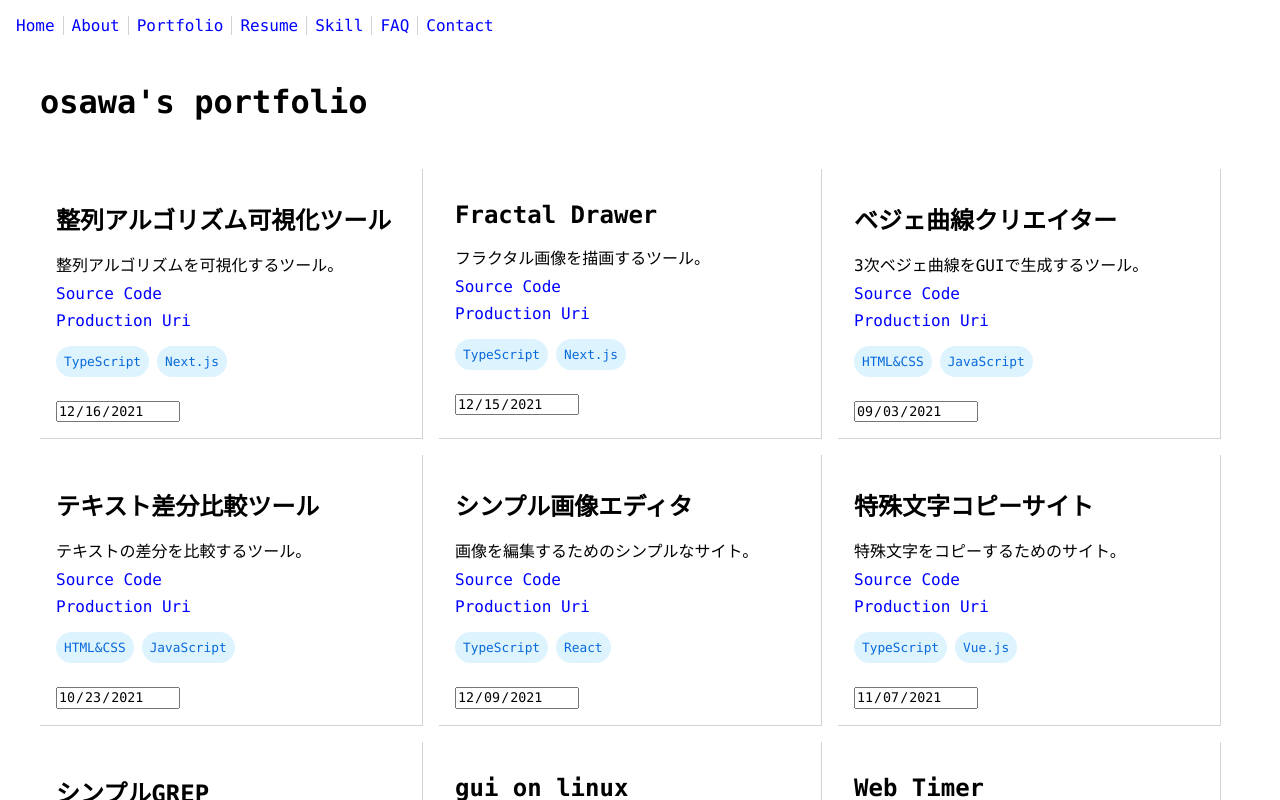
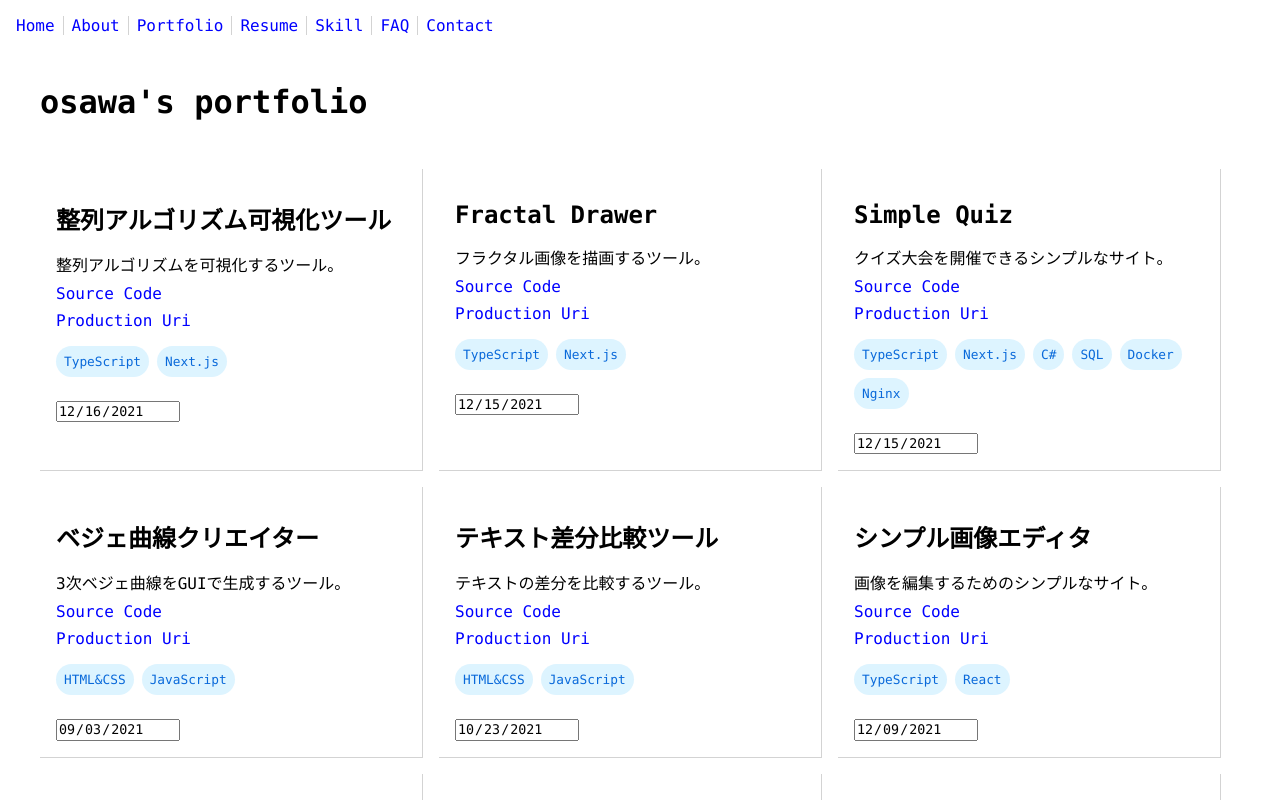
Before and after one commit to osawa-koki/osawa-koki, a Next.js app in the folder portfolio/: page /portfolio in a window 1280 px wide. Shown: the top 800 px of the page. Built offline with nearby package versions, Linux system fonts and the light colour scheme.

Commit message:
ポートフォリオ追加した。

```diff
--- a/portfolio/data/portfolio.ts
+++ b/portfolio/data/portfolio.ts
@@ -25,6 +25,7 @@ type Tech =
   | "Kotlin"
   | "SQL"
   | "NoSQL"
+  | "Nginx"
 
 type Portfolio = {
   name: string;
@@ -125,6 +126,15 @@ const portfolio: Portfolio[] = [
     tech_used: ["Python", "FastAPI", "Docker"],
     recommend: 2,
   },
+  {
+    name: "Simple Quiz",
+    description: "クイズ大会を開催できるシンプルなサイト。",
+    repo_url: "https://github.com/simple-quiz-org",
+    production_url: "https://simple-quiz.org/",
+    created_at: new Date("2021-12-15"),
+    tech_used: ["TypeScript", "Next.js", "C#", "SQL", "Docker", "Nginx"],
+    recommend: 5,
+  }
 ];
 
 export default portfolio.sort((a, b) => b.recommend - a.recommend);
```
